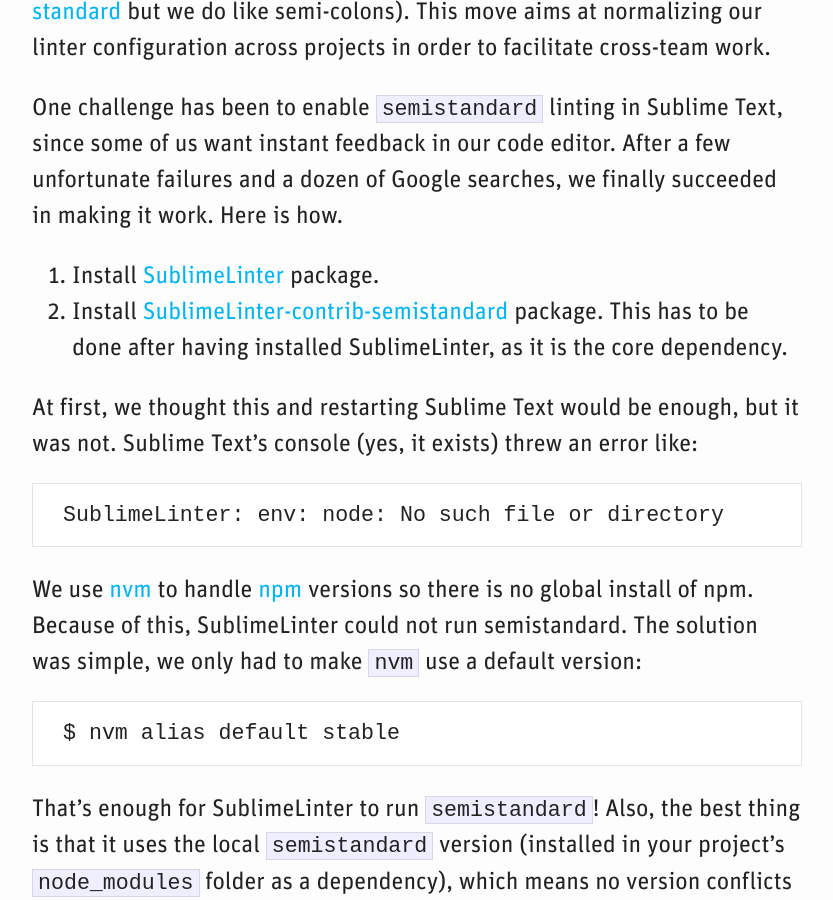
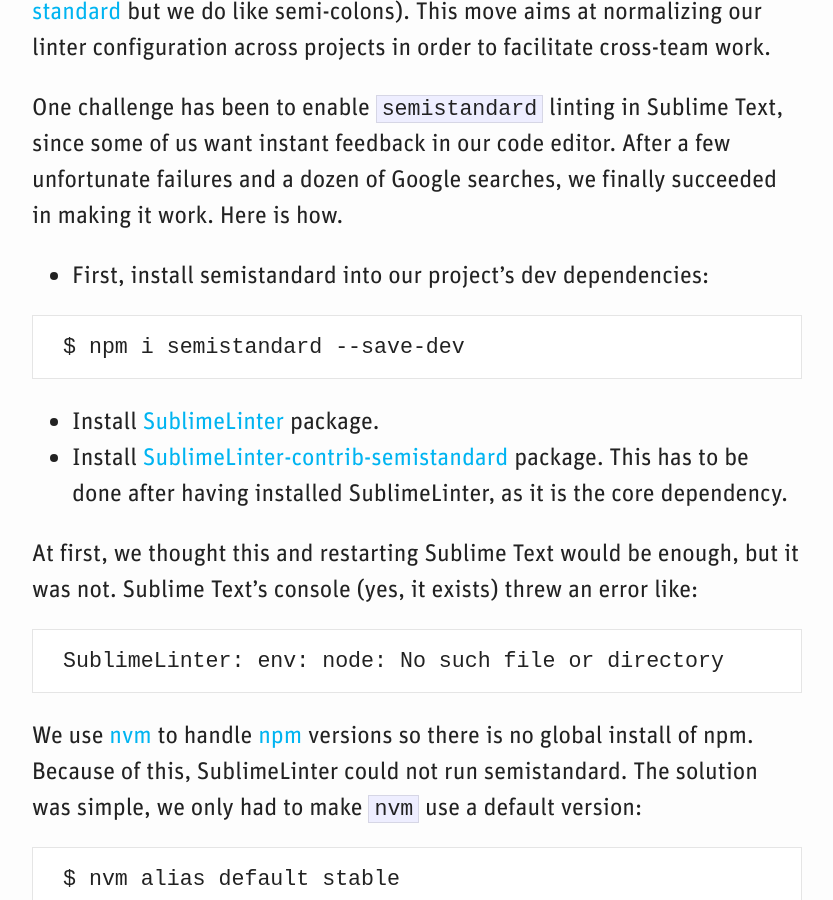
Before and after one commit to edenspiekermann/espi-devblog, a Jekyll site: the page built from _posts/2015-11-05-semistandard-linting-in-sublime-text.md, in a window 1280 px wide and 900 px high, scrolled down 552 px. Shown: the whole window, without its empty margins (223-1056 px from the left). Built offline with Jekyll 4.4.1, drawn with Linux system fonts in a browser that asks for light colours.

Commit message:
Semistandard Linting: add step of installing to dev dependencies

````diff
--- a/_posts/2015-11-05-semistandard-linting-in-sublime-text.md
+++ b/_posts/2015-11-05-semistandard-linting-in-sublime-text.md
@@ -10,8 +10,14 @@
 
 One challenge has been to enable `semistandard` linting in Sublime Text, since some of us want instant feedback in our code editor. After a few unfortunate failures and a dozen of Google searches, we finally succeeded in making it work. Here is how.
 
-1. Install [SublimeLinter](http://www.sublimelinter.com/en/latest/) package.
-2. Install [SublimeLinter-contrib-semistandard](https://github.com/Flet/SublimeLinter-contrib-semistandard) package. This has to be done after having installed SublimeLinter, as it is the core dependency.
+- First, install semistandard into our project’s dev dependencies:
+
+```
+$ npm i semistandard --save-dev
+```
+
+- Install [SublimeLinter](http://www.sublimelinter.com/en/latest/) package.
+- Install [SublimeLinter-contrib-semistandard](https://github.com/Flet/SublimeLinter-contrib-semistandard) package. This has to be done after having installed SublimeLinter, as it is the core dependency.
 
 At first, we thought this and restarting Sublime Text would be enough, but it was not. Sublime Text’s console (yes, it exists) threw an error like:
 
````
